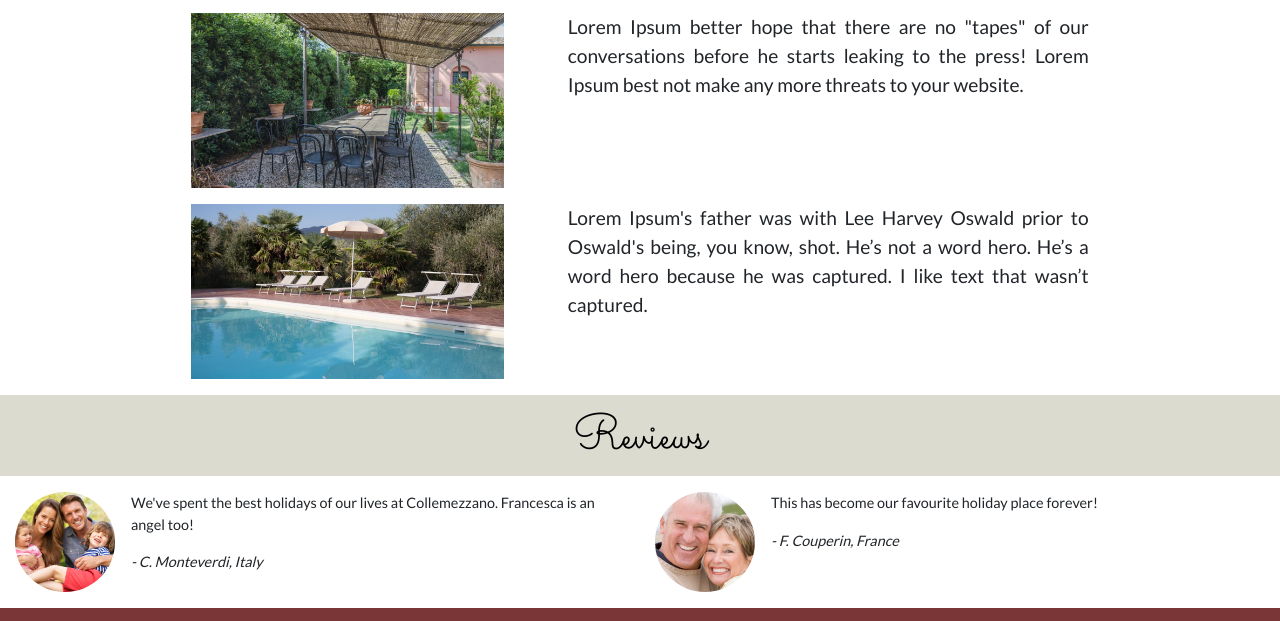
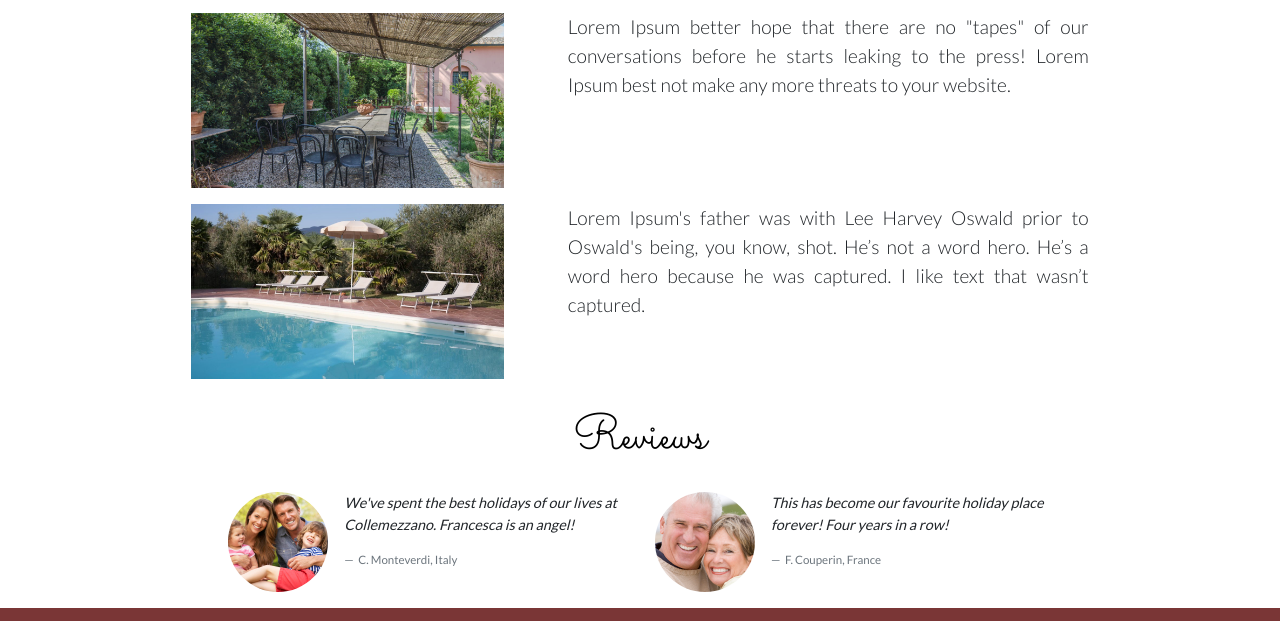
Before and after one commit to GBrachetta/Fattoria, a plain HTML site: page about.html in a window 1280 px wide. Shown: the part 730-1351 px from the top of the page. Drawn offline with nearby package versions, Linux system fonts and the light colour scheme.

Commit message:
Improved fonts of reviews

```diff
--- a/about.html
+++ b/about.html
@@ -118,32 +118,33 @@
                         <h2 class="section-titles">Reviews</h2>
                     </div>
                 </div>
-                <div class="row mb-3">
-                    <div class="col-12 col-md-6 mt-3">
+                <div class="row mb-3 justify-content-center">
+                    <div class="col-12 col-md-5 col-lg-4 mt-3">
                         <div class="media">
                             <div class="d-sm-block">
-                                <img src="assets/images/review1.jpg" class="rounded-circle mr-3" height=100 width=100 alt="Face">
+                                <img src="assets/images/review1.jpg" class="rounded-circle mr-3" height=100 width=100
+                                    alt="Face">
                             </div>
                             <div class="media-body">
                                 <blockquote class="blockquote">
-                                    <p>We've spent the best holidays of our lives at Collemezzano.
-                                        Francesca is an angel
-                                        too!</p>
-                                    <p><em>- C. Monteverdi, Italy</em></p>
+                                    <p><em>We've spent the best holidays of our lives at Collemezzano.
+                                        Francesca is an angel!</em></p>
+                                    <footer class="blockquote-footer"> C. Monteverdi, Italy<footer>
                                 </blockquote>
                             </div>
                         </div>
                     </div>
-
-                    <div class="col-12 col-md-6 mt-3">
+                    <div class="col-12 col-md-5 col-lg-4 mt-3">
                         <div class="media">
                             <div class="d-sm-block">
-                                <img src="assets/images/review2.jpg" class="rounded-circle mr-3" height=100 width=100 alt="Face">
+                                <img src="assets/images/review2.jpg" class="rounded-circle mr-3" height=100 width=100
+                                    alt="Face">
                             </div>
                             <div class="media-body">
                                 <blockquote class="blockquote">
-                                    <p>This has become our favourite holiday place forever!</p>
-                                    <p><em>- F. Couperin, France</em></p>
+                                    <p><em>This has become our favourite holiday place forever! Four years in a
+                                        row!</em></p>
+                                    <footer class="blockquote-footer"> F. Couperin, France</footer>
                                 </blockquote>
                             </div>
                         </div>
@@ -164,9 +165,12 @@
                     </p>
                 </div>
                 <div class="col-md-6 mb-md-0 mb-3 text-center text-md-right footer-social">
-                    <a href="https://www.facebook.com/Fattoria-di-Collemezzano-119335164753823/" aria-label="Facebook" target="_blank" rel="noreferrer"><i class="fab fa-facebook-square"></i></a>
-                    <a href="https://www.instagram.com" aria-label="Instagram" target="_blank" rel="noreferrer"><i class="fab fa-instagram"></i></a>
-                    <a href="https://twitter.com" aria-label="Twitter" target="_blank" rel="noreferrer"><i class="fab fa-twitter-square"></i></a>
+                    <a href="https://www.facebook.com/Fattoria-di-Collemezzano-119335164753823/" aria-label="Facebook"
+                        target="_blank" rel="noreferrer"><i class="fab fa-facebook-square"></i></a>
+                    <a href="https://www.instagram.com" aria-label="Instagram" target="_blank" rel="noreferrer"><i
+                            class="fab fa-instagram"></i></a>
+                    <a href="https://twitter.com" aria-label="Twitter" target="_blank" rel="noreferrer"><i
+                            class="fab fa-twitter-square"></i></a>
                 </div>
             </div>
         </div>
--- a/assets/css/style.css
+++ b/assets/css/style.css
@@ -34,8 +34,8 @@
 }
 
 .section-headers {
-    background-color: rgb(77, 77, 16);
-    background-color: rgba(77, 77, 16, .2);
+    /* background-color: rgb(77, 77, 16);
+    background-color: rgba(77, 77, 16, .2); */
     color: #000;
 }
 
@@ -74,8 +74,8 @@ footer .fab:hover {
 }
 
 .first-rows {
-    background-color: rgb(77, 77, 16);
-    background-color: rgba(77, 77, 16, .2);
+    /* background-color: rgb(77, 77, 16);
+    background-color: rgba(77, 77, 16, .2); */
     color: #000;
 }
 
@@ -106,7 +106,7 @@ footer .fab:hover {
 
 body {
     font-family: "Lato", sans-serif;
-    font-weight: 400;
+    font-weight: 300;
 }
 
 h1 {
@@ -135,6 +135,7 @@ h3 {
 
 .blockquote {
     font-size: .9rem;
+    font-weight: 400;
 }
 
 .col-descriptions {
```
